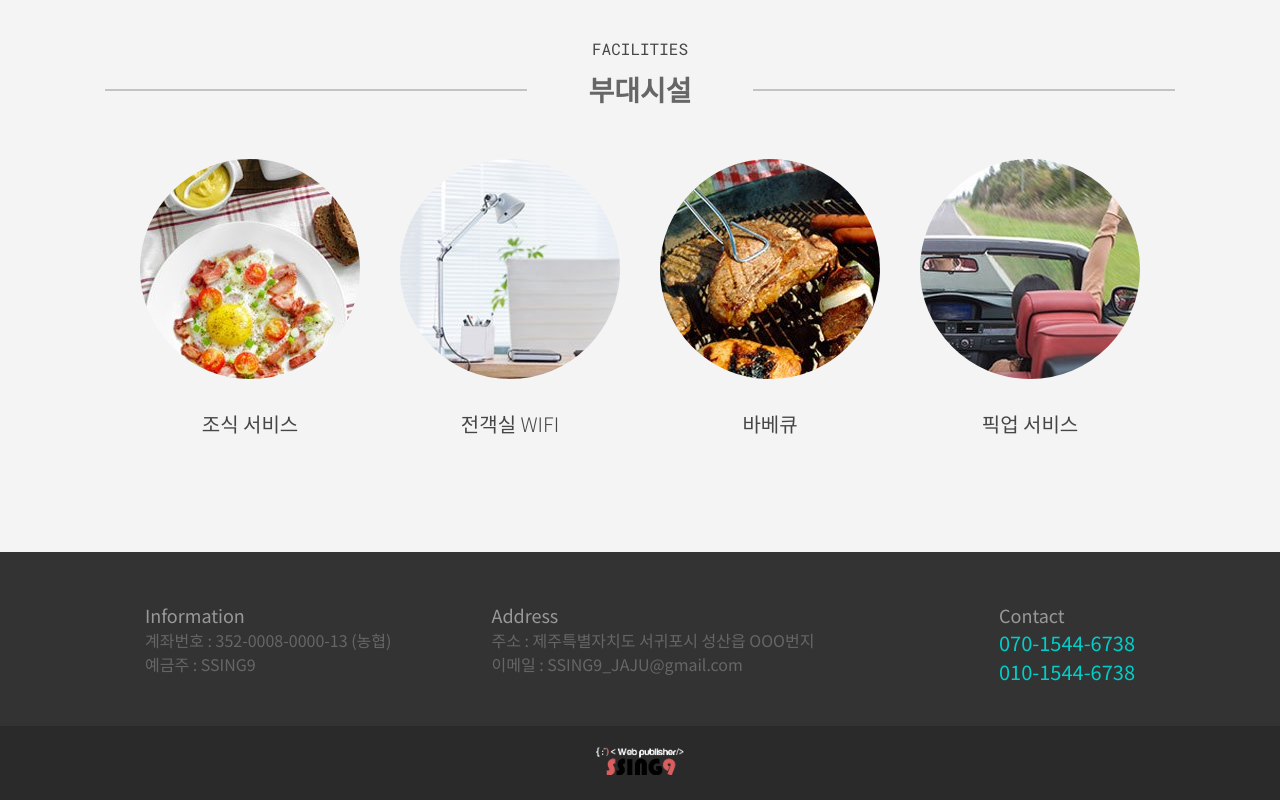
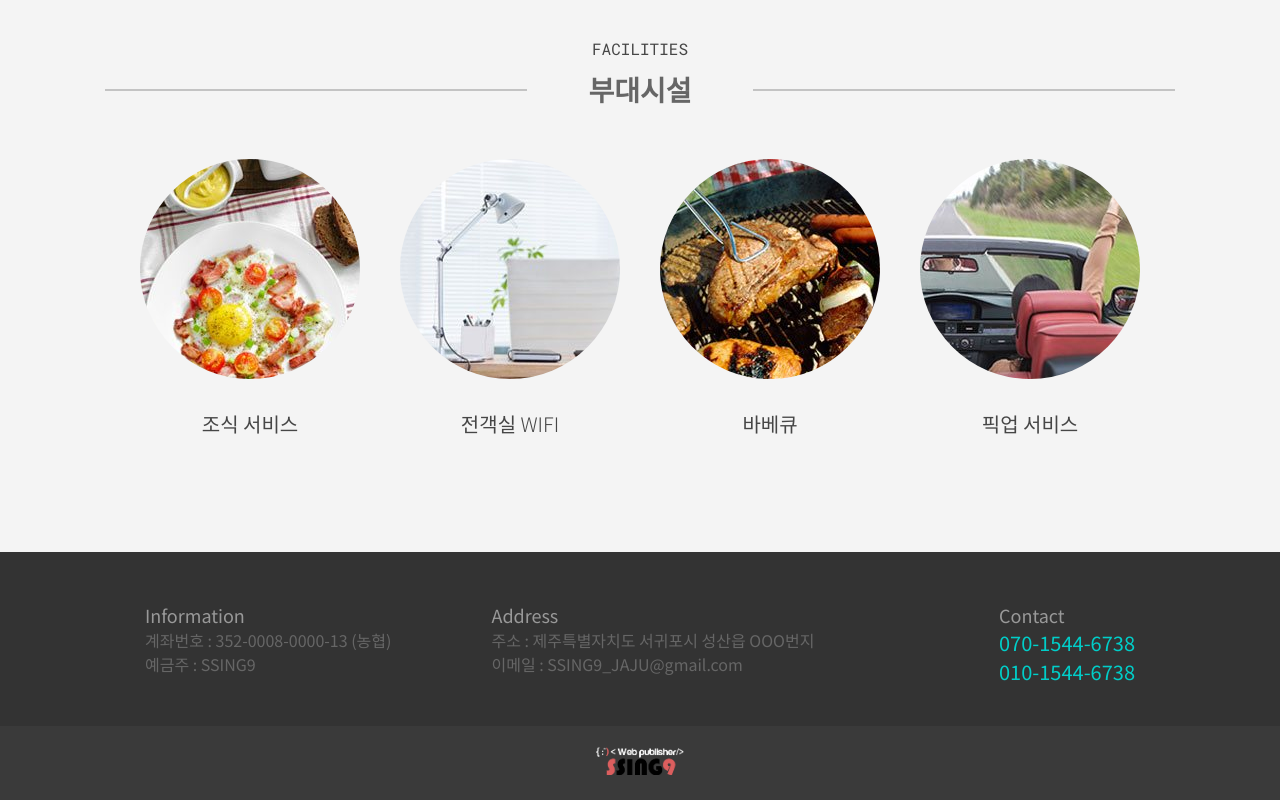
Before and after one commit to SSING9/ssing9pension, a plain HTML site: page index.html in a window 1280 px wide. Shown: the part 3030-3830 px from the top of the page. Drawn offline with Linux system fonts and the light colour scheme.

Commit message:
Add files via upload

```diff
--- a/css/main.css
+++ b/css/main.css
@@ -123,5 +123,5 @@ font-family: 'Roboto Mono', monospace;
 #footer .contentsWreap .contact {display: block; padding: 50px 40px 0 0; float: right; text-align: left;}
 #footer .contentsWreap .contact p.tit {color: #999; font-size: 18px;}
 #footer .contentsWreap .contact p.text {color: #00cec9; font-size: 20px}
-#footer .copyright {display: inline-block; width: 100%; background: #2a2a2a; text-align: center}
+#footer .copyright {display: inline-block; width: 100%; background: #3a3a3a; text-align: center}
 #footer .copyright img {padding: 20px; width: 10%;}
```
